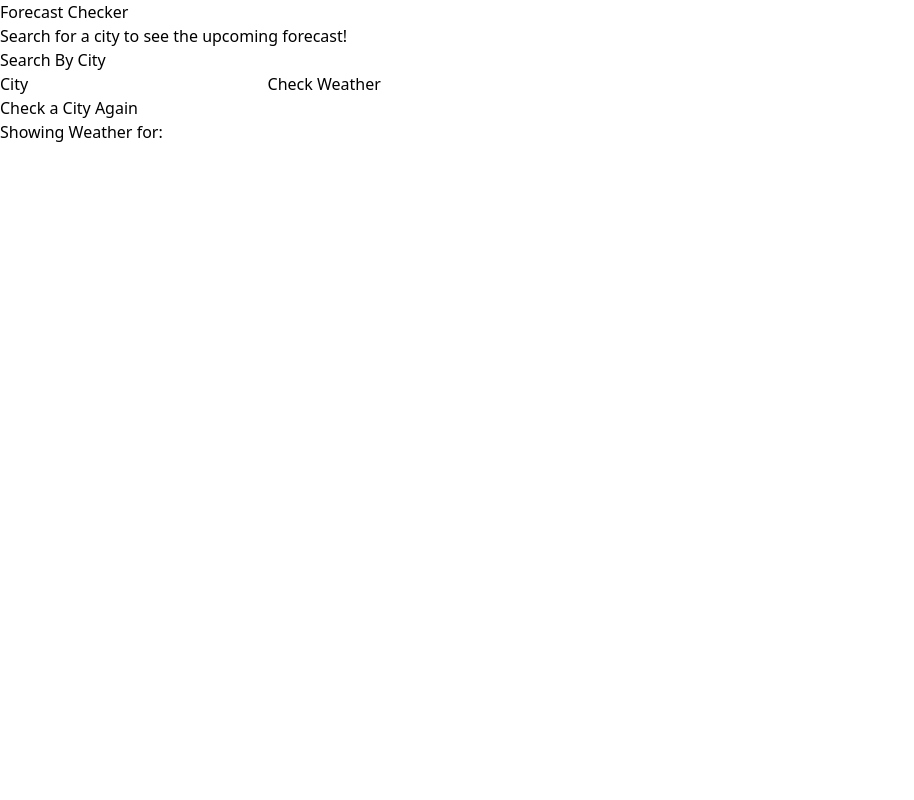
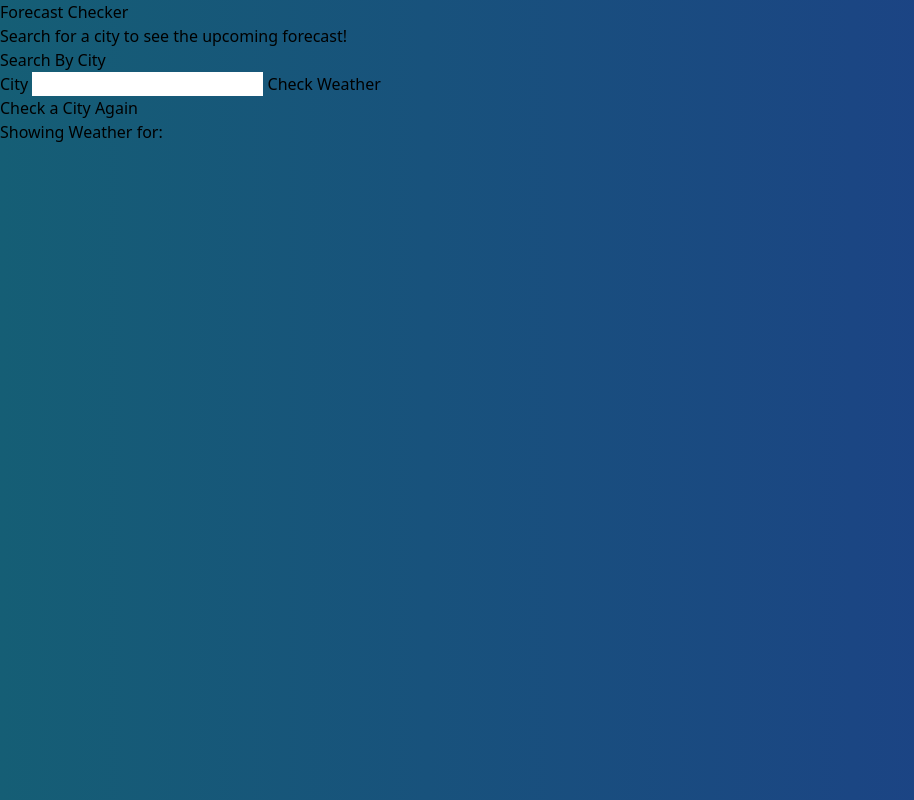
Before and after one commit to eabaynes/Weather-checker, a website: page index.html in a window 1280 px wide. Shown: the whole page, without its empty margins (0-914 px from the left). Drawn offline with Linux system fonts and the light colour scheme.

Commit message:
add background color

```diff
--- a/index.html
+++ b/index.html
@@ -7,7 +7,7 @@
         <title>Weather Checker</title>
     </head>
 
-    <body>
+    <body class="bg-gradient-to-r from-cyan-800 to-blue-900">
         <header>
             <h1>Forecast Checker</h1>
             <h2>Search for a city to see the upcoming forecast!</h2>
```
Also changed, not shown: dist/output.css.
